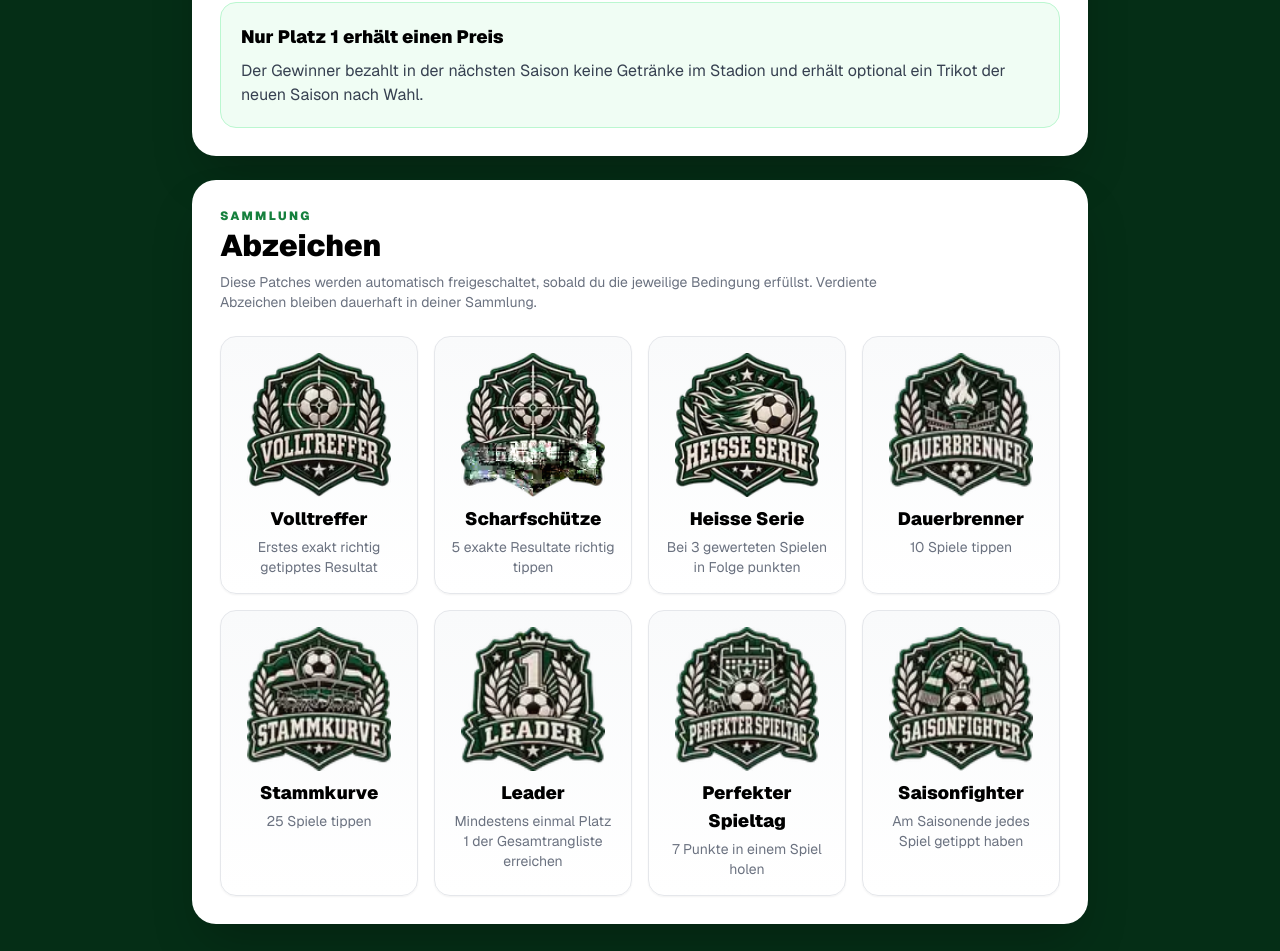
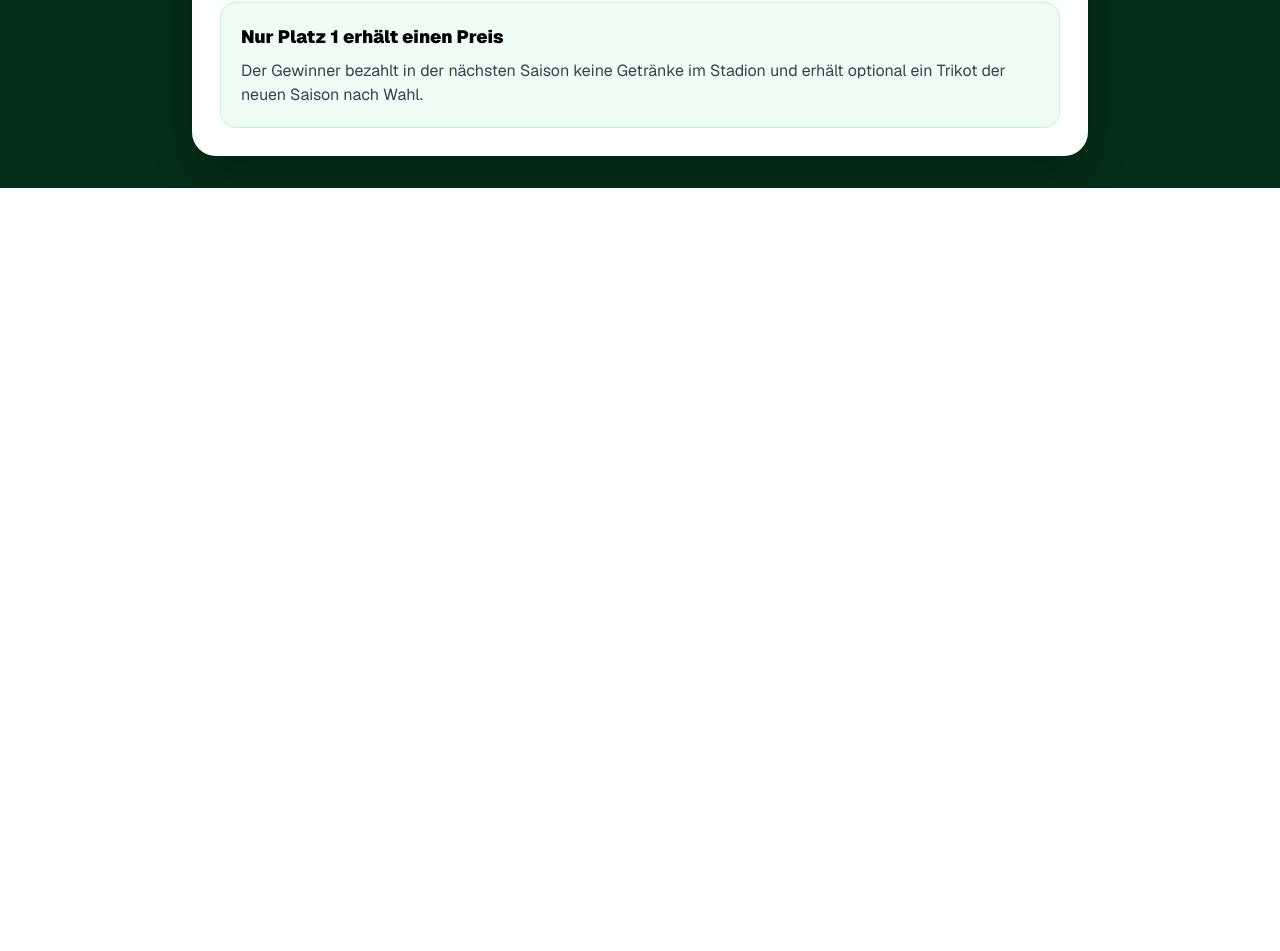
Before and after one commit to joshuakrump/fcsg-tippspiel, a Next.js app: page /regeln in a window 1280 px wide. Shown: the part 1846-2797 px from the top of the page. After the commit the page ends 2034 px from the top, so only its background shows below. Built offline with nearby package versions, Linux system fonts and the light colour scheme.

Commit message:
Improve badge collection states
* Remove badges from rules page

* Show locked badges in grayscale

* Replace broken Scharfschuetze badge asset

```diff
--- a/app/rangliste/page.tsx
+++ b/app/rangliste/page.tsx
@@ -48,7 +48,7 @@ async function Ranking() {
 
   const unlockedRows = user ? await syncBadgesForUser(user.id) : [];
   const unlockedMap = new Map(unlockedRows.map((row) => [row.badge_key, row.unlocked_at]));
-  const unlockedBadges = BADGES.filter((badge) => unlockedMap.has(badge.key));
+  const unlockedCount = BADGES.filter((badge) => unlockedMap.has(badge.key)).length;
 
   return (
     <div className="space-y-6">
@@ -121,22 +121,46 @@ async function Ranking() {
           <div className="mb-5">
             <h2 className="text-2xl sm:text-3xl font-black">Deine Abzeichen</h2>
             <p className="text-gray-500 text-sm mt-1">
-              {unlockedBadges.length} von {BADGES.length} freigeschaltet
+              {unlockedCount} von {BADGES.length} freigeschaltet
             </p>
           </div>
 
-          {unlockedBadges.length === 0 ? (
-            <p className="text-gray-500">Noch kein Abzeichen freigeschaltet. Weiter tippen!</p>
-          ) : (
-            <div className="grid grid-cols-2 sm:grid-cols-4 gap-4">
-              {unlockedBadges.map((badge) => (
-                <div key={badge.key} className="rounded-2xl bg-gray-50 border border-gray-100 p-3 text-center">
-                  <Image src={badge.image} alt={badge.name} width={180} height={180} className="w-full h-auto" />
-                  <p className="font-black mt-2">{badge.name}</p>
+          <div className="grid grid-cols-2 sm:grid-cols-4 gap-4">
+            {BADGES.map((badge) => {
+              const isUnlocked = unlockedMap.has(badge.key);
+
+              return (
+                <div
+                  key={badge.key}
+                  className={`rounded-2xl border p-3 text-center transition ${
+                    isUnlocked
+                      ? "bg-green-50 border-green-200 shadow-sm"
+                      : "bg-gray-50 border-gray-200"
+                  }`}
+                >
+                  <div className="relative">
+                    <Image
+                      src={badge.image}
+                      alt={badge.name}
+                      width={180}
+                      height={180}
+                      className={`w-full h-auto transition ${
+                        isUnlocked
+                          ? ""
+                          : "grayscale opacity-25 contrast-50"
+                      }`}
+                    />
+                  </div>
+                  <p className={`font-black mt-2 ${isUnlocked ? "text-black" : "text-gray-400"}`}>
+                    {badge.name}
+                  </p>
+                  <p className={`text-xs mt-1 font-semibold ${isUnlocked ? "text-green-700" : "text-gray-400"}`}>
+                    {isUnlocked ? "Freigeschaltet" : "Noch gesperrt"}
+                  </p>
                 </div>
-              ))}
-            </div>
-          )}
+              );
+            })}
+          </div>
         </div>
       )}
     </div>
--- a/app/regeln/page.tsx
+++ b/app/regeln/page.tsx
@@ -1,4 +1,3 @@
-import Image from "next/image";
 import { Navigation } from "@/components/navigation";
 import { AppHeader } from "@/components/app-header";
 import { AppShell } from "@/components/app-shell";
@@ -18,21 +17,10 @@ const tipRules = [
   ["🏆", "Die gesammelten Punkte aller Spiele werden für die Gesamtrangliste zusammengezählt."],
 ];
 
-const badges = [
-  ["Volltreffer", "Erstes exakt richtig getipptes Resultat", "/badges/volltreffer.webp"],
-  ["Scharfschütze", "5 exakte Resultate richtig tippen", "/badges/scharfschuetze.webp"],
-  ["Heisse Serie", "Bei 3 gewerteten Spielen in Folge punkten", "/badges/heisse-serie.webp"],
-  ["Dauerbrenner", "10 Spiele tippen", "/badges/dauerbrenner.webp"],
-  ["Stammkurve", "25 Spiele tippen", "/badges/stammkurve.webp"],
-  ["Leader", "Mindestens einmal Platz 1 der Gesamtrangliste erreichen", "/badges/leader.webp"],
-  ["Perfekter Spieltag", "7 Punkte in einem Spiel holen", "/badges/perfekter-spieltag.webp"],
-  ["Saisonfighter", "Am Saisonende jedes Spiel getippt haben", "/badges/saisonfighter.webp"],
-];
-
 export default function RegelnPage() {
   return (
     <AppShell>
-      <AppHeader subtitle="Regeln, Punkte, Preise & Abzeichen" />
+      <AppHeader subtitle="Regeln, Punkte & Preise" />
       <Navigation />
 
       <section className="bg-white text-black rounded-3xl p-5 sm:p-7 mb-6 shadow-2xl">
@@ -100,7 +88,7 @@ export default function RegelnPage() {
         </div>
       </section>
 
-      <section className="bg-white text-black rounded-3xl p-5 sm:p-7 mb-6 shadow-2xl">
+      <section className="bg-white text-black rounded-3xl p-5 sm:p-7 shadow-2xl">
         <div>
           <h2 className="text-2xl sm:text-3xl font-black">Preis</h2>
           <p className="text-gray-500 text-sm mt-1">Der Sieger der Saison gewinnt</p>
@@ -112,28 +100,6 @@ export default function RegelnPage() {
           </p>
         </div>
       </section>
-
-      <section className="bg-white text-black rounded-3xl p-5 sm:p-7 shadow-2xl">
-        <div className="mb-6">
-          <p className="text-xs uppercase tracking-[0.2em] text-green-700 font-black">Sammlung</p>
-          <h2 className="text-2xl sm:text-3xl font-black mt-1">Abzeichen</h2>
-          <p className="text-gray-500 text-sm mt-2 max-w-2xl">
-            Diese Patches werden automatisch freigeschaltet, sobald du die jeweilige Bedingung erfüllst. Verdiente Abzeichen bleiben dauerhaft in deiner Sammlung.
-          </p>
-        </div>
-
-        <div className="grid grid-cols-2 lg:grid-cols-4 gap-4">
-          {badges.map(([name, task, image]) => (
-            <article key={name} className="rounded-2xl border border-gray-200 bg-gradient-to-b from-gray-50 to-white p-3 sm:p-4 text-center shadow-sm">
-              <div className="flex justify-center">
-                <Image src={image} alt={`Abzeichen ${name}`} width={180} height={180} className="w-32 h-32 sm:w-36 sm:h-36 object-contain" />
-              </div>
-              <h3 className="font-black text-base sm:text-lg mt-2">{name}</h3>
-              <p className="text-xs sm:text-sm text-gray-500 mt-1 leading-relaxed">{task}</p>
-            </article>
-          ))}
-        </div>
-      </section>
     </AppShell>
   );
 }
```
Also changed, not shown: public/badges/scharfschuetze.webp.
